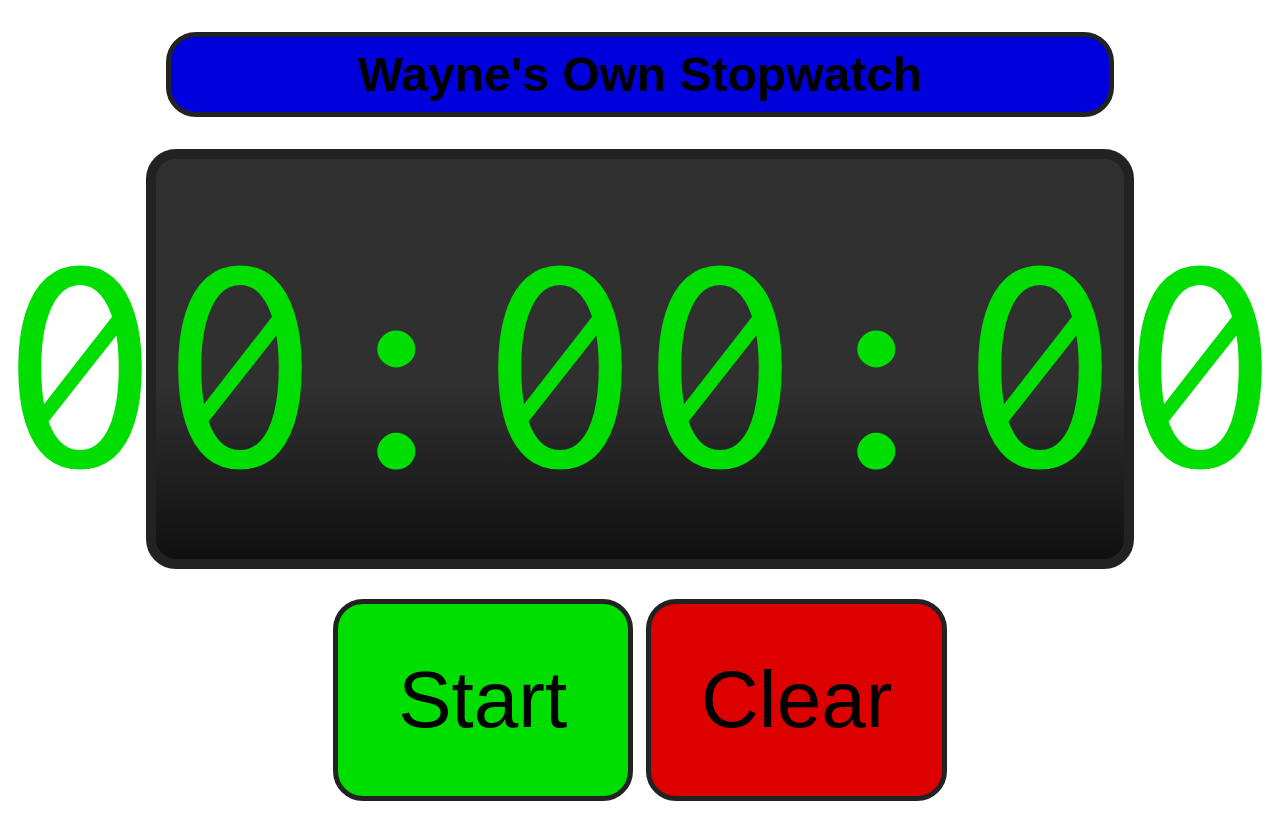
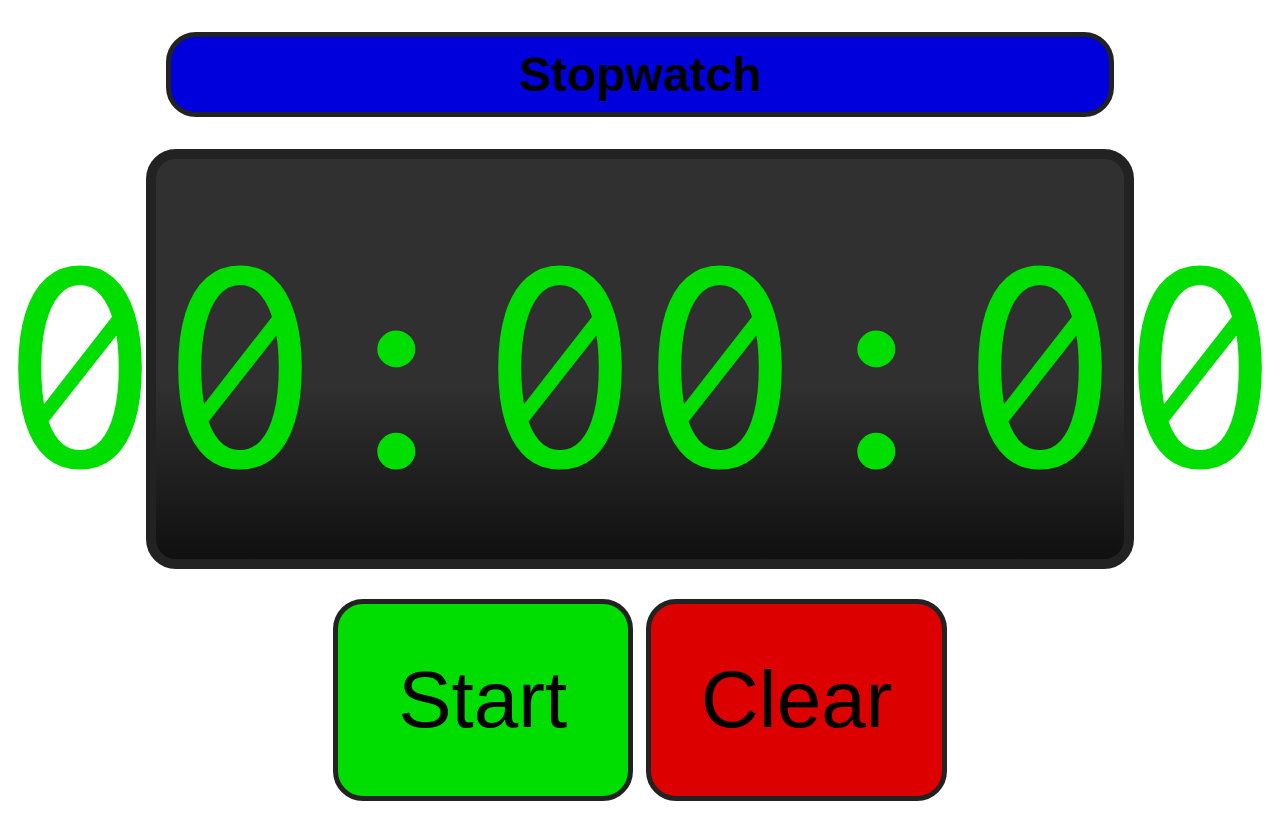
Before and after one commit to wgmyers/stopwatch, a plain HTML site: page index.html in a window 1280 px wide. Drawn offline with Linux system fonts and the light colour scheme.

Commit message:
Altered title

```diff
--- a/index.html
+++ b/index.html
@@ -1,14 +1,14 @@
 <!doctype html>
 <html>
 	<head>
-	<title>Wayne's Own Stopwatch</title>
+	<title>Stopwatch</title>
 	<meta charset="utf-8">
 	<link rel="stylesheet" href="stopwatch.css">
     <link href="https://fonts.googleapis.com/css?family=Inconsolata" rel="stylesheet">
 	</head>
 	<body>
 		<div id="header">
-			<h1>Wayne's Own Stopwatch</h1>
+			<h1>Stopwatch</h1>
 		</div>
 		<div id="content">
 			<div id="timer"></div>
```
